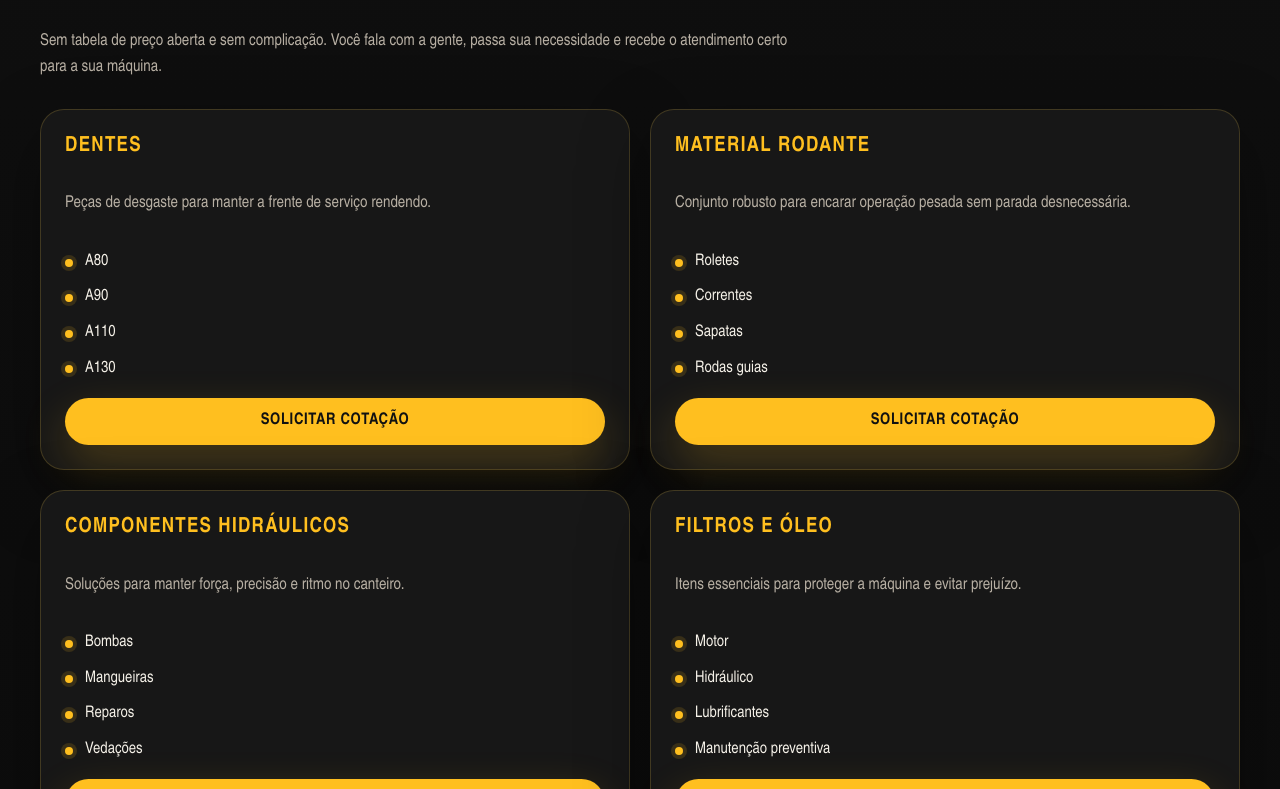
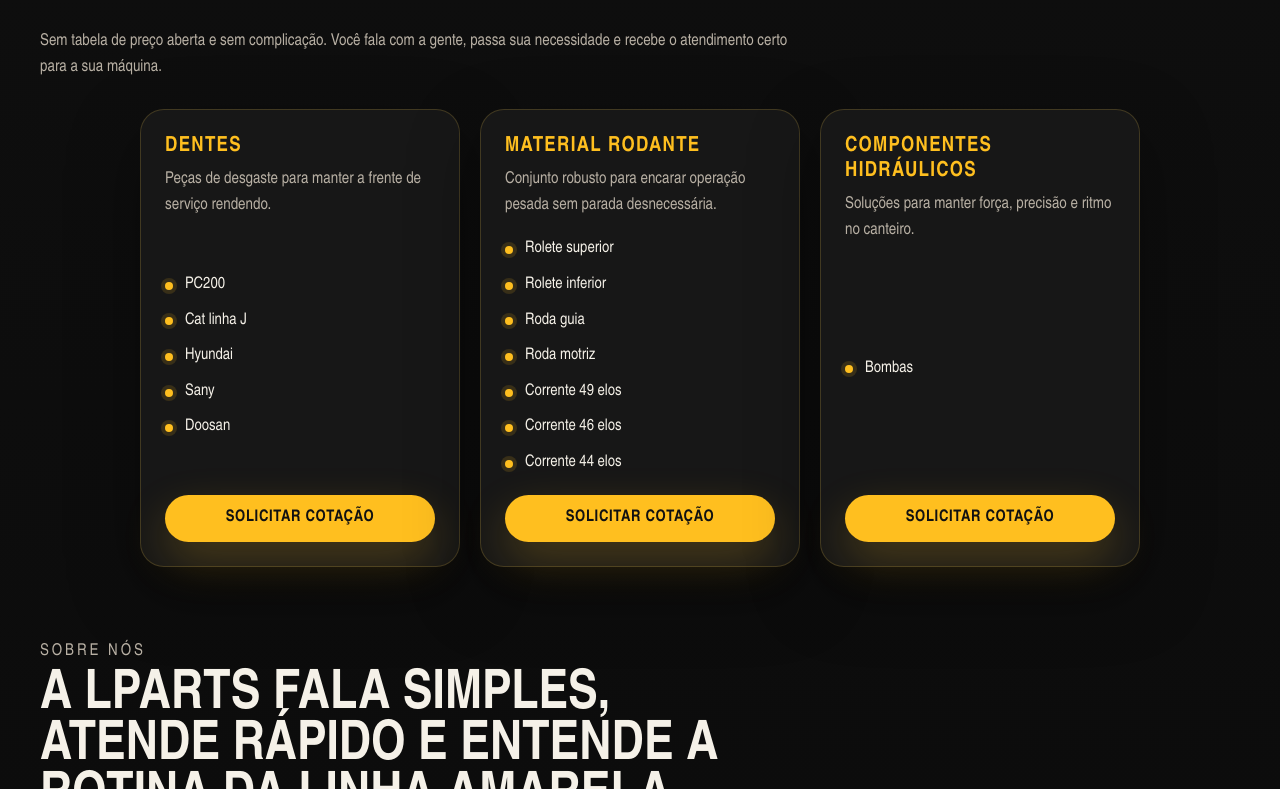
Before and after one commit to LucasNeves2000/lparts, a Next.js app: page / in a window 1280 px wide. Shown: the part 1291-2080 px from the top of the page. Built offline with nearby package versions, Linux system fonts and the light colour scheme.

Commit message:
adicionando produtos

```diff
--- a/src/app/globals.css
+++ b/src/app/globals.css
@@ -352,12 +352,22 @@ a {
 }
 
 .products-grid {
-  grid-template-columns: repeat(2, minmax(0, 1fr));
+  grid-template-columns: repeat(3, minmax(240px, 320px));
+  justify-content: center;
+  align-items: stretch;
 }
 
 .product-card {
   display: grid;
-  gap: 16px;
+  grid-template-rows: auto 1fr auto;
+  gap: 18px;
+  height: 100%;
+}
+
+.card-heading {
+  display: grid;
+  gap: 8px;
+  align-content: start;
 }
 
 .card-index {
@@ -368,10 +378,28 @@ a {
   letter-spacing: 0.06em;
 }
 
+.card-heading p {
+  margin: 0;
+}
+
+.card-body {
+  display: grid;
+  align-items: center;
+}
+
 .product-card ul,
 .trust-panel ul {
   display: grid;
   gap: 10px;
+}
+
+.product-card ul {
+  margin: 0;
+  align-content: center;
+}
+
+.product-card a {
+  margin-top: auto;
 }
 
 .about-layout {
@@ -426,9 +454,12 @@ a {
   .hero,
   .about-layout,
   .contact-panel,
-  .quick-strip,
+  .quick-strip {
+    grid-template-columns: 1fr;
+  }
+
   .products-grid {
-    grid-template-columns: 1fr;
+    grid-template-columns: repeat(2, minmax(0, 1fr));
   }
 
   .topbar {
@@ -490,7 +521,16 @@ a {
 
   .nav-cta {
     min-height: 48px;
-    box-shadow: 0 14px 30px rgba(255, 191, 31, 0.18);
+    background: linear-gradient(135deg, #ffd75a, #ffbf1f);
+    color: #080808;
+    border-color: rgba(255, 215, 90, 0.7);
+    box-shadow:
+      0 14px 30px rgba(255, 191, 31, 0.28),
+      inset 0 1px 0 rgba(255, 255, 255, 0.32);
+  }
+
+  .products-grid {
+    grid-template-columns: 1fr;
   }
 
   .hero-copy,
--- a/src/app/page.tsx
+++ b/src/app/page.tsx
@@ -11,24 +11,19 @@ const whatsappUrl = `https://wa.me/${whatsappNumber}?text=${encodeURIComponent(
 const productCategories = [
   {
     title: "Dentes",
-    items: ["A80", "A90", "A110", "A130"],
+    items: ["PC200", "Cat linha J", "Hyundai", "Sany", "Doosan"],
     description: "Peças de desgaste para manter a frente de serviço rendendo.",
   },
   {
     title: "Material rodante",
-    items: ["Roletes", "Correntes", "Sapatas", "Rodas guias"],
+    items: ["Rolete superior", "Rolete inferior", "Roda guia", "Roda motriz", "Corrente 49 elos", "Corrente 46 elos", "Corrente 44 elos"],
     description: "Conjunto robusto para encarar operação pesada sem parada desnecessária.",
   },
   {
     title: "Componentes hidráulicos",
-    items: ["Bombas", "Mangueiras", "Reparos", "Vedações"],
+    items: ["Bombas"],
     description: "Soluções para manter força, precisão e ritmo no canteiro.",
-  },
-  {
-    title: "Filtros e óleo",
-    items: ["Motor", "Hidráulico", "Lubrificantes", "Manutenção preventiva"],
-    description: "Itens essenciais para proteger a máquina e evitar prejuízo.",
-  },
+  }
 ];
 
 const highlights = [
@@ -182,13 +177,17 @@ export default function Home() {
         <div className="products-grid">
           {productCategories.map((category) => (
             <article className="product-card" key={category.title}>
+              <div className="card-heading">
                 <span className="card-index">{category.title}</span>
                 <p>{category.description}</p>
+              </div>
+              <div className="card-body">
                 <ul>
                   {category.items.map((item) => (
                     <li key={item}>{item}</li>
                   ))}
                 </ul>
+              </div>
               <a href={whatsappUrl} target="_blank" rel="noreferrer">
                 Solicitar cotação
               </a>
```
Lines whose indentation alone changed are shown as unchanged.
